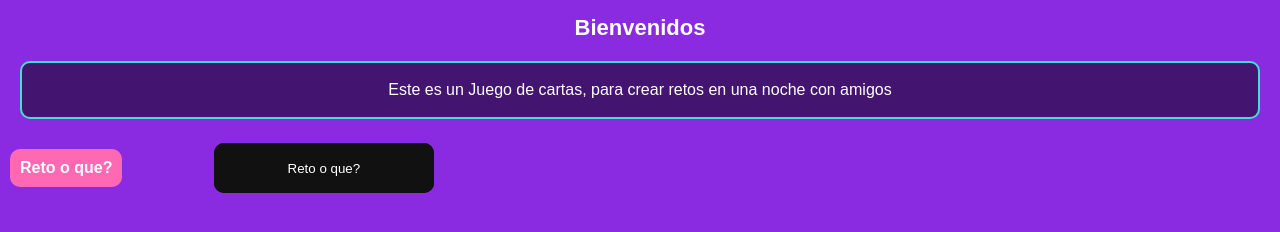
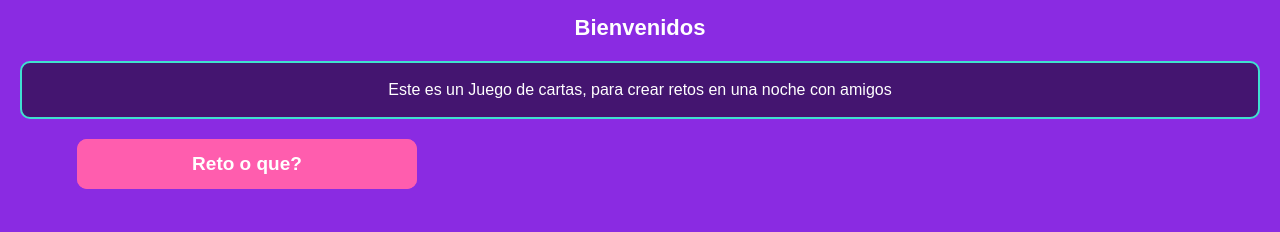
Before and after one commit to LuisAnchia/LuisAnchia.github.io, a plain HTML site: page index.html in a window 1280 px wide. Drawn offline with Linux system fonts and the light colour scheme.

Commit message:
.
bottom new style

```diff
--- a/index.html
+++ b/index.html
@@ -14,7 +14,7 @@
   <div class="paragraph-container">
     <p class="P_Front">Este es un Juego de cartas, para crear retos en una noche con amigos</p>
   </div>
-  <button class="btn_RetoFrontPage">Reto o que?</button>
+  <!-- <button class="btn_RetoFrontPage">Reto o que?</button> -->
   <button class="glow-on-hover" id="irAIndex" type="button">Reto o que?</button>
   <script>
     document.getElementById("irAIndex").addEventListener("click", function () {
--- a/public/style.css
+++ b/public/style.css
@@ -111,16 +111,18 @@ p {
 }
 
 .glow-on-hover {
-  width: 220px;
+  width: 340px;
   height: 50px;
   border: none;
   outline: none;
   color: #fff;
-  background: #111;
+  background: #ff5dae;
   cursor: pointer;
   position: relative;
   z-index: 0;
   border-radius: 10px;
+  font-weight: 900;
+  font-size: 19px;
 }
 
 .glow-on-hover:before {
@@ -158,7 +160,7 @@ p {
   position: absolute;
   width: 100%;
   height: 100%;
-  background: #111;
+  background: #ff5dae;
   left: 0;
   top: 0;
   border-radius: 10px;
```
Also changed, not shown: boton.html (+0 -1 lines).
